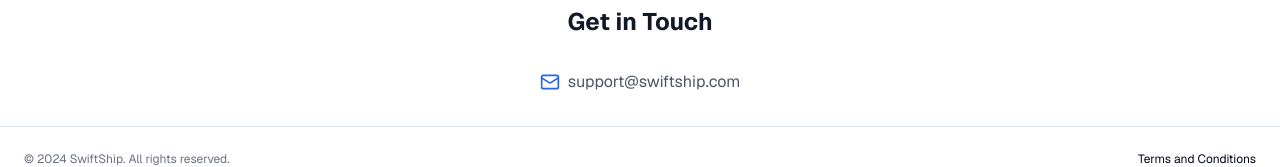
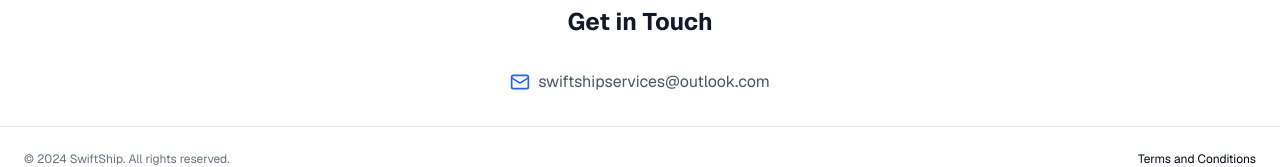
Before and after one commit to matellordson/swift-ship, a Next.js app: page /about-us in a window 1280 px wide. Shown: the part 891-1058 px from the top of the page. Built offline with nearby package versions, Linux system fonts and the light colour scheme.

Commit message:
new email

```diff
--- a/app/(links)/about-us/page.tsx
+++ b/app/(links)/about-us/page.tsx
@@ -145,7 +145,7 @@ export default function AboutUs() {
             <div className="flex items-center space-x-2">
               <Mail className="text-primary" size={20} />
               <span className="text-gray-600 dark:text-gray-300">
-                support@swiftship.com
+                swiftshipservices@outlook.com
               </span>
             </div>
           </div>
--- a/app/(links)/terms-and-conditions/page.tsx
+++ b/app/(links)/terms-and-conditions/page.tsx
@@ -181,7 +181,7 @@ export default function Component() {
               </h2>
               <p className="mt-2 text-sm leading-7 text-muted-foreground [&:not(:first-child)]:mt-6">
                 <span className="font-bold">Swift Ship Services</span> <br />{" "}
-                swiftshiplogistics00@gmail.com <br />
+                swiftshipservices@outlook.com <br />
                 +44 070 7540 0992 <br />7 Scarcroft Road, Porthcurno, United
                 Kingdom, TR19 1YA
               </p>
--- a/components/homepage.tsx
+++ b/components/homepage.tsx
@@ -639,7 +639,7 @@ function Footer() {
             <ul className="space-y-2 text-sm text-gray-600 dark:text-gray-400">
               <li className="flex items-center space-x-2">
                 <Mail size={16} />
-                <span>swiftshiplogistics00@gmail.com</span>
+                <span>swiftshipservices@outlook.com</span>
               </li>
               <li className="flex items-center space-x-2">
                 <Phone size={16} />
```
